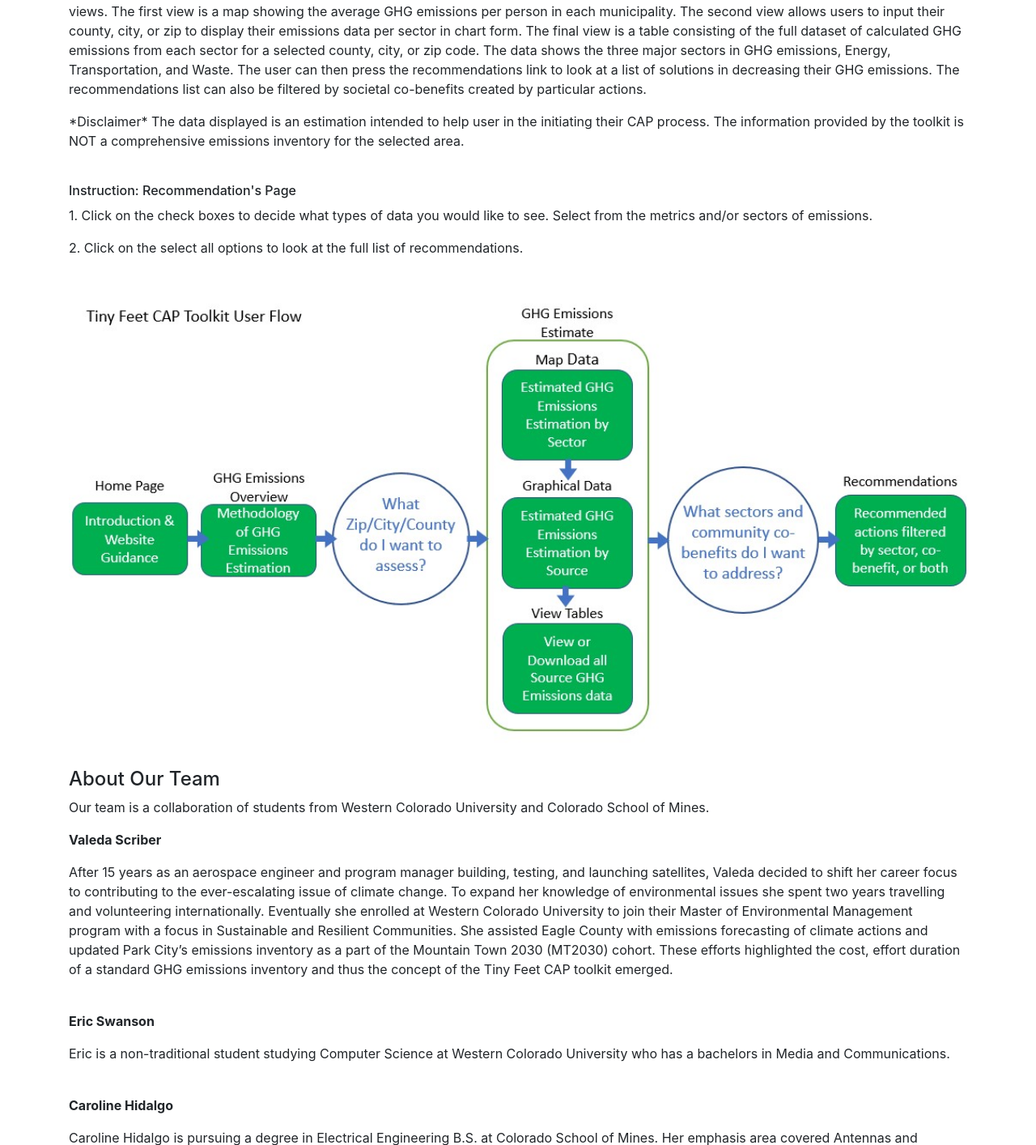
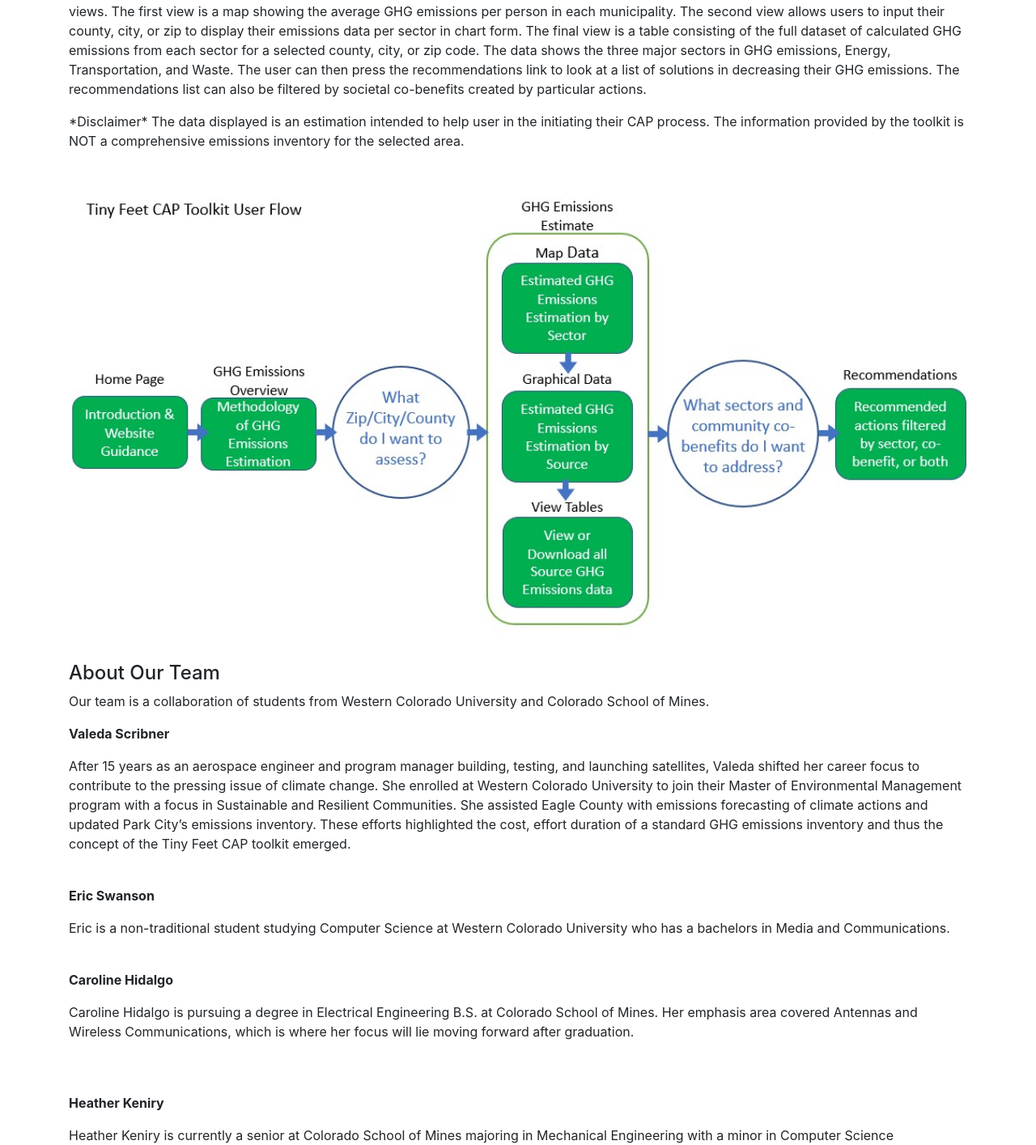
Before and after one commit to gillianyost/TinyFeetServer, a Flask app: page / in a window 1280 px wide. Shown: the part 1040-2454 px from the top of the page at 81% size. Run offline with Flask 2, Linux system fonts and the light colour scheme; parts of the project's set-up code (start-up, migrations or seed data) failed here and were passed over; some libraries are stand-ins or nearby versions.

Commit message:
typos and Valeda bio update

```diff
--- a/server/templates/mainPages/index.html
+++ b/server/templates/mainPages/index.html
@@ -7,8 +7,10 @@
     <h1>Tiny Feet Climate Action Planning (CAP)</h1>
     <h2>Toolkit for Communities</h2>
     <h3 style="color:red;">NOTE: This is a beta testing website.</h3>
-    <p style="color:red;">Please use the website as you would and make note of what works, doesn't work and what improvements you belive we could make to improve the web app!</p>
-    <p style="color:red;">In the feedback tab there is a link to a feedback survey as well as a list of the bugs we are currently working on fixing.</p>
+    <p style="color:red;">Please use the website as you would and make note of what works, doesn't work and what
+      improvements you believe we could make to improve the web app!</p>
+    <p style="color:red;">In the feedback tab there is a link to a feedback survey as well as a list of the bugs we are
+      currently working on fixing.</p>
     <p style="color:red;">Thank you so much for your help and feedback!</p>
   </center>
   <br>
@@ -50,25 +52,23 @@
   <p>*Disclaimer* The data displayed is an estimation intended to help user in the initiating their CAP process. The
     information provided by the toolkit is NOT a comprehensive emissions inventory for the selected area.</p>
   <br>
-  <h6>Instruction: Recommendation's Page</h6>
+  <!-- <h6>Instruction: Recommendation's Page</h6>
   <p>1. Click on the check boxes to decide what types of data you would like to see. Select from the metrics and/or
     sectors of emissions.</p>
   <p>2. Click on the select all options to look at the full list of recommendations.</p>
-  <br>
+  <br> -->
   <center><img src="../static/img/User_Flow.jpg" alt="User Flow" style="width:100%;"></center>
   <br>
   <h4>About Our Team</h4>
   <p>Our team is a collaboration of students from Western Colorado University and Colorado School of Mines.</p>
-  <p><b>Valeda Scriber</b></p>
+  <p><b>Valeda Scribner</b></p>
   <!-- <img src="../static/img/valeda.jpg" alt="Valeda" width="400"/> -->
   <p>After 15 years as an aerospace engineer and program manager building, testing, and launching satellites, Valeda
-    decided to shift her career focus to contributing to the ever-escalating issue of climate change. To expand her
-    knowledge of environmental issues she spent two years travelling and volunteering internationally. Eventually she
-    enrolled at Western Colorado University to join their Master of Environmental Management program with a focus in
-    Sustainable and Resilient Communities. She assisted Eagle County with emissions forecasting of climate actions and
-    updated Park City’s emissions inventory as a part of the Mountain Town 2030 (MT2030) cohort. These efforts
-    highlighted the cost, effort duration of a standard GHG emissions inventory and thus the concept of the Tiny Feet
-    CAP toolkit emerged.</p>
+    shifted her career focus to contribute to the pressing issue of climate change. She enrolled at Western Colorado
+    University to join their Master of Environmental Management program with a focus in Sustainable and Resilient
+    Communities. She assisted Eagle County with emissions forecasting of climate actions and updated Park City’s
+    emissions inventory. These efforts highlighted the cost, effort duration of a standard GHG emissions inventory and
+    thus the concept of the Tiny Feet CAP toolkit emerged.</p>
   <br>
   <p><b>Eric Swanson</b></p>
   <!-- <div id="center"><img src="../static/img/eric.jpg" alt="Eric" width="200"></div> -->
```
